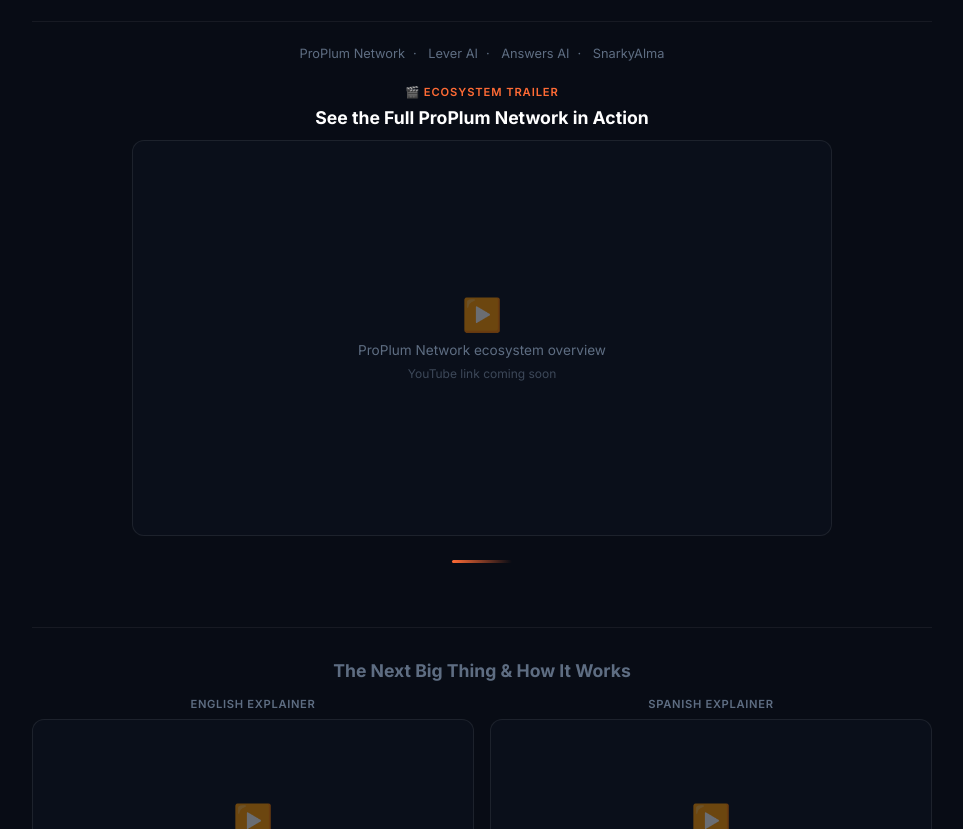
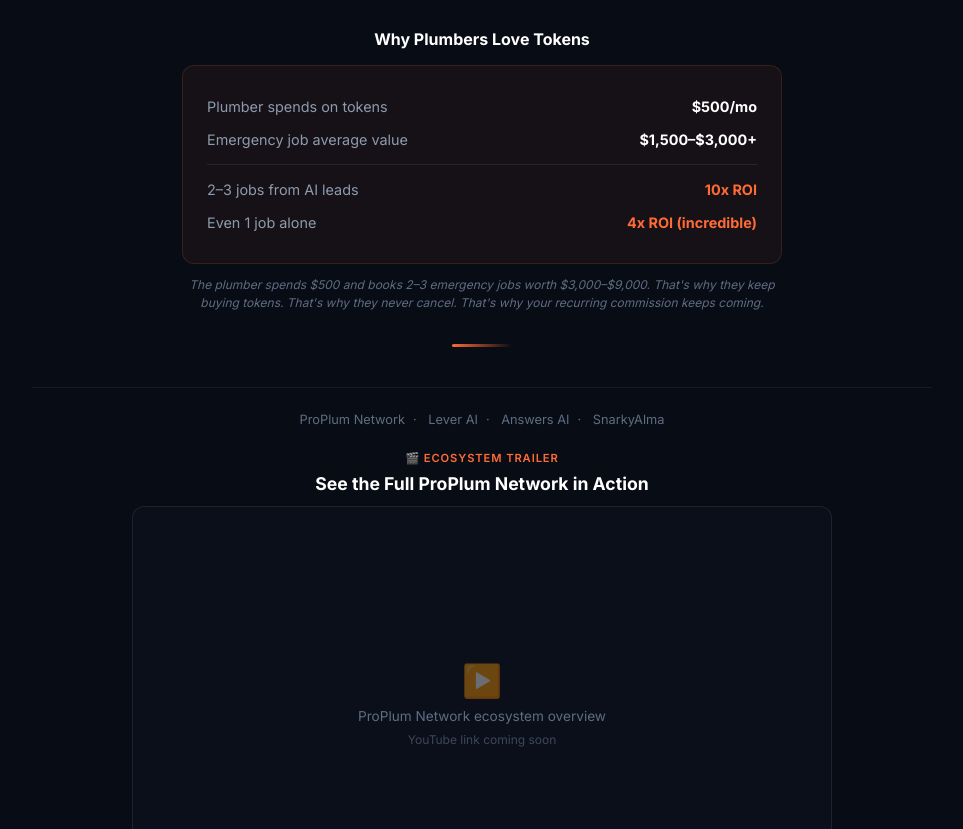
Before and after one commit to jeffm7007-glitch/snarkyalma, a plain HTML site: page portal/index.html in a window 1280 px wide. Shown: the part 2982-3811 px from the top of the page, without its empty margins (158-1121 px from the left). Drawn offline with Linux system fonts and the light colour scheme.

Commit message:
Add plumber token ROI: 00 spend = 10x return on 2-3 emergency jobs

```diff
--- a/portal/index.html
+++ b/portal/index.html
@@ -449,6 +449,49 @@
       text-align: center;
       font-style: italic;
     }
+    /* ROI */
+    .roi-section {
+      width: 100%;
+      max-width: 600px;
+      text-align: center;
+      margin: 1.5rem 0 0.5rem;
+    }
+    .roi-section h2 {
+      font-size: 1rem;
+      font-weight: 700;
+      color: #fff;
+      margin-bottom: 1rem;
+    }
+    .roi-box {
+      background: rgba(255,107,53,0.06);
+      border: 1px solid rgba(255,107,53,0.15);
+      border-radius: 12px;
+      padding: 1.5rem;
+      text-align: left;
+    }
+    .roi-row {
+      display: flex;
+      justify-content: space-between;
+      align-items: center;
+      font-size: 0.9rem;
+      color: #8D9BAE;
+      padding: 0.5rem 0;
+    }
+    .roi-row .val {
+      font-weight: 700;
+      color: #fff;
+    }
+    .roi-row .val.highlight {
+      color: #FF6B35;
+    }
+    .roi-note {
+      font-size: 0.75rem;
+      color: #5E6D82;
+      margin-top: 0.75rem;
+      line-height: 1.5;
+      text-align: center;
+      font-style: italic;
+    }
     /* ECOSYSTEM */
     .ecosystem {
       margin-top: 1rem;
@@ -777,6 +820,33 @@
     <p class="token-note" id="tok-note">The plumber customer pays for their own token usage — never you. Tokens are our margin. That's how we afford to pay you 40-60% on the base license. You get the big recurring cut. We get the usage upside. Zero risk to you.</p>
   </div>
 
+  <!-- ROI MATH -->
+  <div class="roi-section">
+    <h2 id="roi-title">Why Plumbers Love Tokens</h2>
+    <div class="roi-box">
+      <div class="roi-row">
+        <span id="roi-line1">Plumber spends on tokens</span>
+        <span class="val" id="roi-val1">$500/mo</span>
+      </div>
+      <div class="roi-row">
+        <span id="roi-line2">Emergency job average value</span>
+        <span class="val" id="roi-val2">$1,500–$3,000+</span>
+      </div>
+      <div class="token-divider"></div>
+      <div class="roi-row">
+        <span id="roi-line3">2–3 jobs from AI leads</span>
+        <span class="val highlight" id="roi-val3">10x ROI</span>
+      </div>
+      <div class="roi-row">
+        <span id="roi-line4">Even 1 job alone</span>
+        <span class="val highlight" id="roi-val4">4x ROI (incredible)</span>
+      </div>
+    </div>
+    <p class="roi-note" id="roi-note">The plumber spends $500 and books 2–3 emergency jobs worth $3,000–$9,000. That's why they keep buying tokens. That's why they never cancel. That's why your recurring commission keeps coming.</p>
+  </div>
+
+  <div class="divider"></div>
+
   <!-- ECOSYSTEM -->
   <div class="ecosystem">
     <a href="https://proplumnetwork.com">ProPlum Network</a>·
@@ -905,6 +975,16 @@
         tokLine6: "Your total recurring",
         tokVal6: "$199/mo (~25-28% of spend)",
         tokNote: "The plumber customer pays for their own token usage — never you. Tokens are our margin. That's how we afford to pay you 40-60% on the base license. You get the big recurring cut. We get the usage upside. Zero risk to you.",
+        roiTitle: "Why Plumbers Love Tokens",
+        roiLine1: "Plumber spends on tokens",
+        roiVal1: "$500/mo",
+        roiLine2: "Emergency job average value",
+        roiVal2: "$1,500–$3,000+",
+        roiLine3: "2–3 jobs from AI leads",
+        roiVal3: "10x ROI",
+        roiLine4: "Even 1 job alone",
+        roiVal4: "4x ROI (incredible)",
+        roiNote: "The plumber spends $500 and books 2–3 emergency jobs worth $3,000–$9,000. That's why they keep buying tokens. That's why they never cancel. That's why your recurring commission keeps coming.",
         trailerLabel: "🎬 Ecosystem Trailer",
         trailerTitle: "See the Full ProPlum Network in Action",
         placeholderTrailer: "ProPlum Network ecosystem overview",
@@ -987,6 +1067,16 @@
         tokLine6: "Tu total recurrente",
         tokVal6: "$199/mes (~25-28% del gasto)",
         tokNote: "El cliente plomero paga su propio uso de tokens — nunca tú. Los tokens son nuestro margen. Así podemos pagarte 40-60% en la licencia base. Tú obtienes el gran corte recurrente. Nosotros, el upside por uso. Cero riesgo para ti.",
+        roiTitle: "Por Qué los Plomeros Aman los Tokens",
+        roiLine1: "Plomero gasta en tokens",
+        roiVal1: "$500/mes",
+        roiLine2: "Valor promedio de trabajo de emergencia",
+        roiVal2: "$1,500–$3,000+",
+        roiLine3: "2–3 trabajos de leads de IA",
+        roiVal3: "10x ROI",
+        roiLine4: "Incluso 1 trabajo solo",
+        roiVal4: "4x ROI (increíble)",
+        roiNote: "El plomero gasta $500 y reserva 2–3 trabajos de emergencia por $3,000–$9,000. Por eso siguen comprando tokens. Por eso nunca cancelan. Por eso tu comisión recurrente sigue llegando.",
         trailerLabel: "🎬 Tráiler del Ecosistema",
         trailerTitle: "Mira la Red ProPlum Completa en Acción",
         placeholderTrailer: "Visión general del ecosistema ProPlum",
@@ -1072,6 +1162,16 @@
       document.getElementById('tok-line6').textContent = t.tokLine6;
       document.getElementById('tok-val6').textContent = t.tokVal6;
       document.getElementById('tok-note').textContent = t.tokNote;
+      document.getElementById('roi-title').textContent = t.roiTitle;
+      document.getElementById('roi-line1').textContent = t.roiLine1;
+      document.getElementById('roi-val1').textContent = t.roiVal1;
+      document.getElementById('roi-line2').textContent = t.roiLine2;
+      document.getElementById('roi-val2').textContent = t.roiVal2;
+      document.getElementById('roi-line3').textContent = t.roiLine3;
+      document.getElementById('roi-val3').textContent = t.roiVal3;
+      document.getElementById('roi-line4').textContent = t.roiLine4;
+      document.getElementById('roi-val4').textContent = t.roiVal4;
+      document.getElementById('roi-note').textContent = t.roiNote;
       document.getElementById('trailer-label').textContent = t.trailerLabel;
       document.getElementById('trailer-title').textContent = t.trailerTitle;
       document.getElementById('placeholder-trailer').textContent = t.placeholderTrailer;
```
